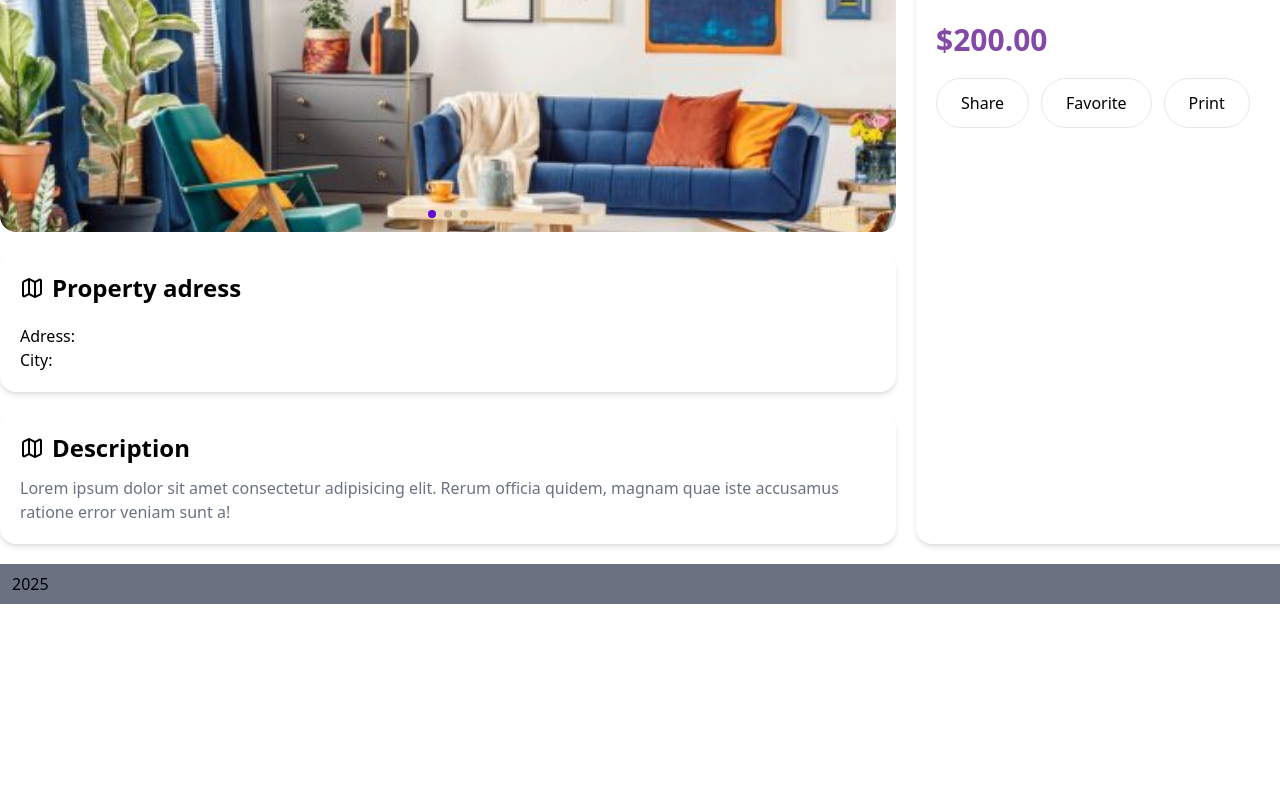
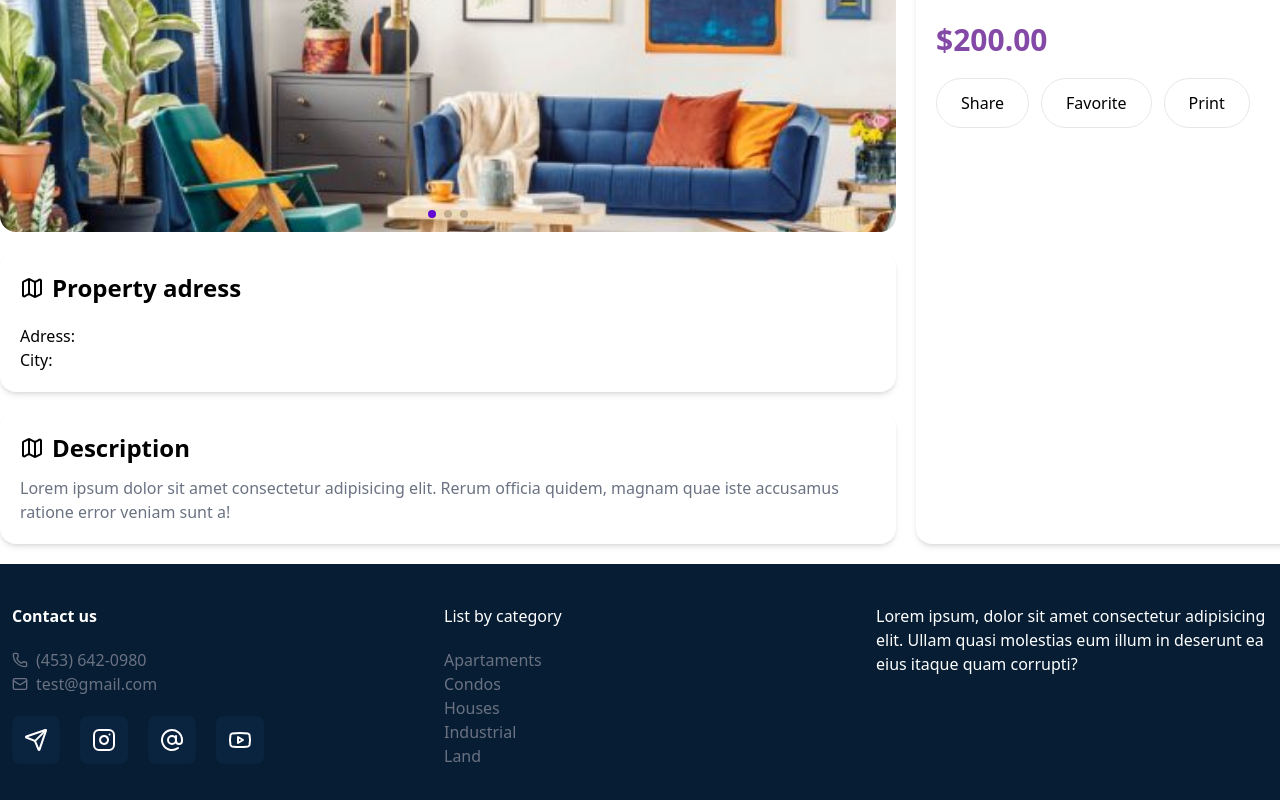
Before and after one commit to RyazanovAndrey/bricknest, a React (Vite) app: page /spot/room/1 in a window 1280 px wide. Shown: the part 508-1308 px from the top of the page. Before the commit the page ends 1112 px from the top, so only its background shows below. Built offline with nearby package versions, Linux system fonts and the light colour scheme.

Commit message:
final main page

```diff
--- /dev/null
+++ b/src/components/BlogCard.jsx
@@ -0,0 +1,18 @@
+import React from 'react'
+
+const BlogCard = ({ image, title, date, content }) => {
+  return (
+    <div className='rounded-2xl overflow-hidden shadow-md group cursor-pointer'>
+      <div className="overflow-hidden">
+        <img src={image} alt="" className='group-hover:scale-105 transition-all duration-300' />
+      </div>
+      <div className="p-5 space-y-3">
+        <div className="font-bold">{title.slice(0, 80)}...</div>
+        <div className="text-gray-500">{date}</div>
+        <p className='text-gray-500'>{content.slice(0, 100)}...</p>
+      </div>
+    </div>
+  )
+}
+
+export default BlogCard
--- a/src/components/BtnCustom.jsx
+++ b/src/components/BtnCustom.jsx
@@ -1,9 +1,9 @@
 import React from 'react'
 
-const BtnCustom = ({ variant, children }) => {
+const BtnCustom = ({ variant, children, clickBtn }) => {
     return variant == 'border' ? (
-        <button  className='custom-btn-border'>{children}</button>
-    ) : <button className='custom-btn-fill'>{children}</button>
+        <button onClick={clickBtn} className='custom-btn-border'>{children}</button>
+    ) : <button onClick={clickBtn} className='custom-btn-fill'>{children}</button>
 }
 
 export default BtnCustom
--- /dev/null
+++ b/src/components/Footer.jsx
@@ -0,0 +1,52 @@
+import { AtSign, Instagram, Mail, Phone, Send, Youtube } from 'lucide-react'
+import React from 'react'
+
+const Footer = () => {
+
+    const links = [
+        'Apartaments',
+        'Condos',
+        'Houses',
+        'Industrial',
+        'Land'
+    ]
+
+    return (
+        <footer className='bg-[#061D33] text-white py-10'>
+            <div className="container mx-auto px-3">
+                <div className="grid grid-cols-3 gap-10">
+                    <div className="space-y-5">
+                        <div className="font-semibold">Contact us</div>
+                        <div className="">
+                            <div className="text-gray-500 flex gap-x-2 items-center"><Phone size={16} />(453) 642-0980</div>
+                            <div className="text-gray-500 flex gap-x-2 items-center"><Mail size={16} />test@gmail.com</div>
+                        </div>
+                        <div className="flex gap-5">
+                            <div className="bg-[#0A243F] p-3 rounded-lg cursor-pointer hover:bg-main duration-300">
+                                <Send />
+                            </div>
+                            <div className="bg-[#0A243F] p-3 rounded-lg cursor-pointer hover:bg-main duration-300">
+                                <Instagram />
+                            </div>
+                            <div className="bg-[#0A243F] p-3 rounded-lg cursor-pointer hover:bg-main duration-300">
+                                <AtSign />
+                            </div>
+                            <div className="bg-[#0A243F] p-3 rounded-lg cursor-pointer hover:bg-main duration-300">
+                                <Youtube />
+                            </div>
+                        </div>
+                    </div>
+                    <div className="">
+                        <div className="mb-5">List by category</div>
+                        {links.map(item => {
+                            return <a href="#" className='block text-gray-500 hover:text-white duration-300'>{item}</a>
+                        })}
+                    </div>
+                    <div className="">Lorem ipsum, dolor sit amet consectetur adipisicing elit. Ullam quasi molestias eum illum in deserunt ea eius itaque quam corrupti?</div>
+                </div>
+            </div>
+        </footer>
+    )
+}
+
+export default Footer
--- a/src/components/Layout.jsx
+++ b/src/components/Layout.jsx
@@ -1,6 +1,7 @@
 import React from 'react'
 import Header from './Header'
 import { Outlet } from 'react-router'
+import Footer from './Footer'
 
 const Layout = () => {
     return (
@@ -9,9 +10,7 @@ const Layout = () => {
             <main>
                 <Outlet />
             </main>
-            <footer className="w-full bg-gray-500 mt-auto">
-                <div className="container mx-auto px-3 py-2">2025</div>
-            </footer>
+            <Footer />
         </div>
     )
 }
--- a/src/pages/HomePage.jsx
+++ b/src/pages/HomePage.jsx
@@ -13,6 +13,7 @@ import 'swiper/css/pagination';
 import 'swiper/css/scrollbar';
 import SpotlightCard from '../components/SpotlightCard';
 import BtnCustom from '../components/BtnCustom';
+import BlogCard from '../components/BlogCard';
 
 const HomePage = () => {
 
@@ -28,6 +29,10 @@ const HomePage = () => {
   }
 
   const [onBtn, setOnBtn] = useState(tabsHomeList[tabHomeActive][0])
+
+  const showMore = () => {
+    console.log('+')
+  }
 
   useEffect(() => {
     setOnBtn(tabsHomeList[tabHomeActive][0])
@@ -151,7 +156,7 @@ const HomePage = () => {
           <Title title={'Featured Collections'} desc={'Display how many properties are by category, city or area'} />
           <div className="grid grid-cols-4 gap-5 mt-5">
             {listRooms.collections.map(item => (
-              <div className='flex gap-5 p-3 shadow-md rounded-lg'>
+              <div className='flex gap-5 p-3 border border-gray-200 cursor-pointer rounded-lg hover:shadow-lg duration-300 '>
                 <div className="size-20 overflow-hidden rounded-md">
                   <img src={item.image} className='w-full h-full' alt="" />
                 </div>
@@ -220,6 +225,20 @@ const HomePage = () => {
           </div>
         </div>
       </section>
+      {/* News */}
+      <section className=''>
+        <div className="container mx-auto px-3">
+          <Title title={'News & Article'} desc={'Read about what is happening in India real estate market'} />
+          <div className="grid grid-cols-3 gap-5 mt-5">
+            {listRooms.blog.map(item => (
+              <BlogCard {...item} />
+            ))}
+          </div>
+          <div className="text-center w-full py-8">
+              <BtnCustom clickBtn={showMore}>Load articles</BtnCustom>
+          </div>
+        </div>
+      </section>
     </>
   )
 }
```
Also changed, not shown: src/db.json (+60 -40 lines).
